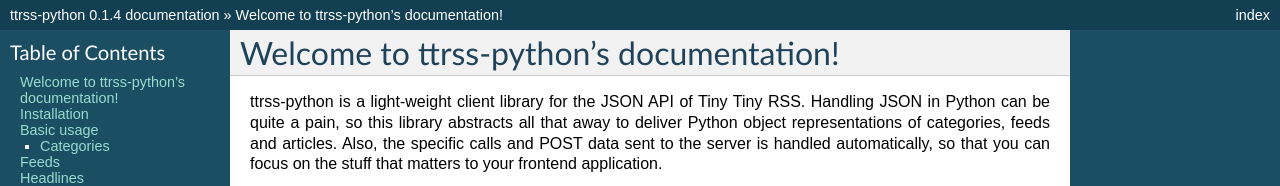
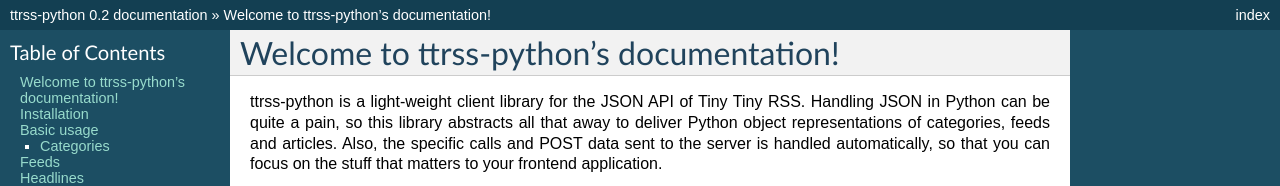
Before and after one commit to Vassius/ttrss-python, a Sphinx documentation site: the page built from docs/index.rst, in a window 1280 px wide and 900 px high. Shown: the top 186 px of the window. Built offline with Sphinx 7.4.7, drawn with Linux system fonts in a browser that asks for light colours; some of the changed text lies outside the part shown.

Commit message:
Update sphinx conf

```diff
--- a/docs/conf.py
+++ b/docs/conf.py
@@ -48,9 +48,9 @@
 # built documents.
 #
 # The short X.Y version.
-version = '0.1'
+version = '0.2'
 # The full version, including alpha/beta/rc tags.
-release = '0.1.4'
+release = '0.2'
 
 # The language for content autogenerated by Sphinx. Refer to documentation
 # for a list of supported languages.
```
